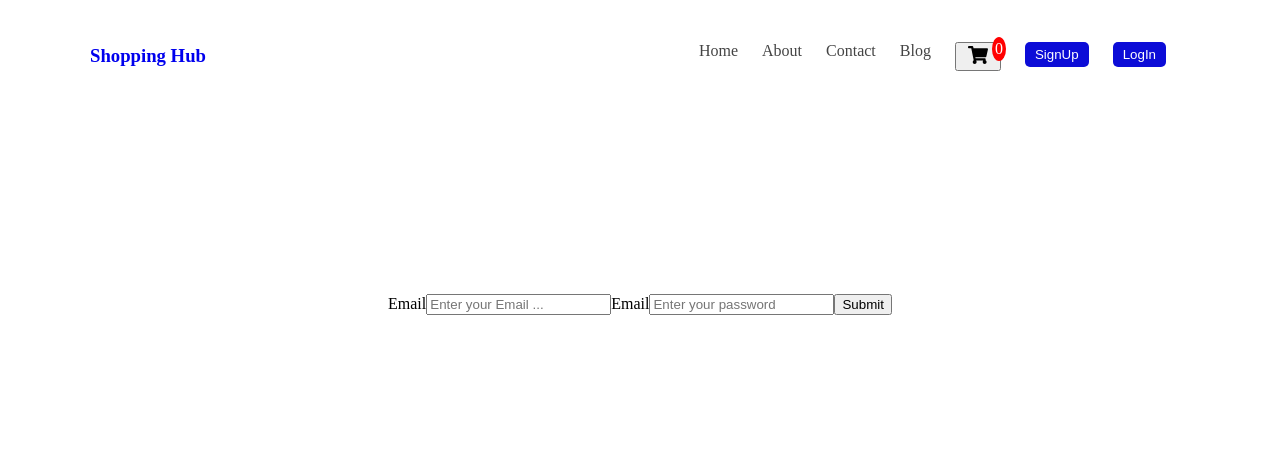
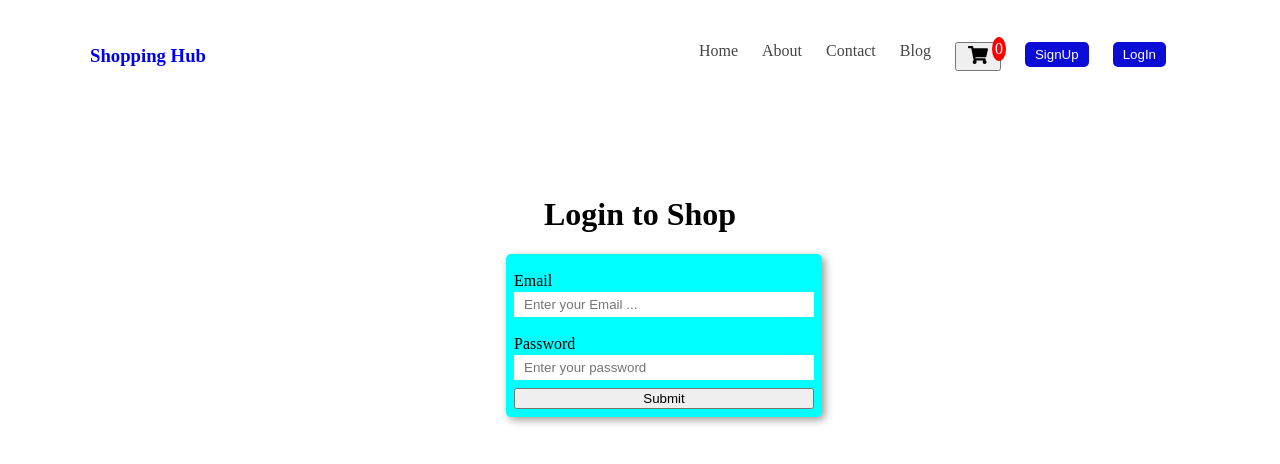
Before and after one commit to AbdulRazzak6478/shopping-cart-assignment, a React (Vite) app: page /login in a window 1280 px wide. Shown: the top 464 px of the page. Built offline with nearby package versions, Linux system fonts and the light colour scheme.

Commit message:
styles added to login page

```diff
--- a/src/components/Login.jsx
+++ b/src/components/Login.jsx
@@ -2,14 +2,19 @@ import React, { useState } from "react";
 import './login.css';
 const Login = () => {
   const [email, setEmail] = useState("");
+  const [password, setPassword] = useState("");
   function onSubmit(e) {
     e.preventDefault();
+    setEmail('');
+    setPassword('')
   }
   return (
     <>
       <div className="container">
         <div className="login">
+          <h1>Login to Shop</h1>
           <form action="">
+            <div className="email">
               <label htmlFor="email">Email</label>
               <input
                 type="email"
@@ -18,13 +23,19 @@ const Login = () => {
                 placeholder="Enter your Email ..."
                 onChange={(e)=>setEmail(e.target.value)}
                 />
-            <label htmlFor="password">Email</label>
+              </div>
+
+              <div className="password">
+                <label htmlFor="password">Password</label>
                 <input
                   type="password"
                   name="password"
+                  value={password}
                   placeholder="Enter your password "
+                  onChange={(e)=>setPassword(e.target.value)}
                   />
-            <input type="submit" onClick={onSubmit} />
+              </div>
+            <input type="submit" className="submit" onClick={onSubmit} />
           </form>
         </div>
       </div>
--- a/src/components/login.css
+++ b/src/components/login.css
@@ -6,3 +6,43 @@
     justify-content: center;
     align-items: center;
 }
+.login{
+    width: 300px;
+    padding: 10px 1rem;
+}
+.login h1{
+    text-align: center;
+}
+form{
+    width: 100%;
+    display: flex;
+    flex-direction: column;
+    margin: 1rem;
+    padding: 0.5em;
+    background-color: cyan;
+    box-shadow: 3px 3px 8px rgba(0,0,0,.4);
+    border-radius: 5px;
+}
+form div{
+    display: flex;
+    flex-direction: column;
+    margin: 0.5em 0;
+}
+.email label{
+    margin: 2px 0;
+    font-family: cursive;
+}
+.email input{
+    border:none;
+    padding: 5px 10px;
+    background-color: white;
+}
+.password label{
+    margin: 2px 0;
+    font-family: cursive;
+}
+.password input{
+    border:none;
+    padding: 5px 10px;
+    background-color: white;
+}
```
Lines whose indentation alone changed are shown as unchanged.
